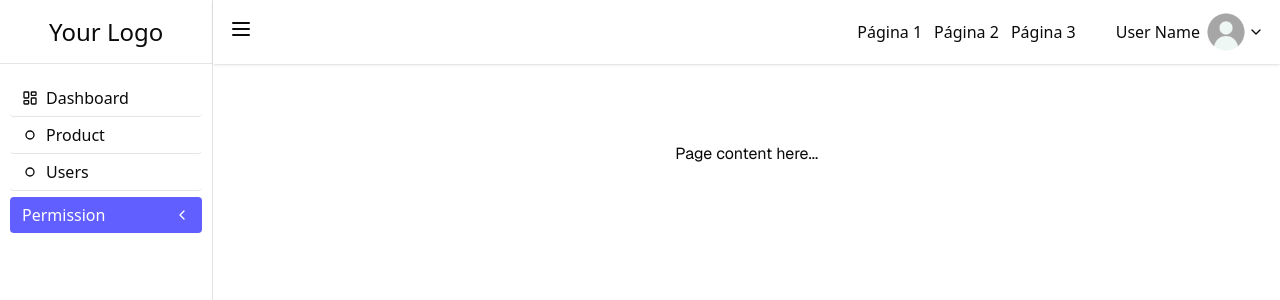
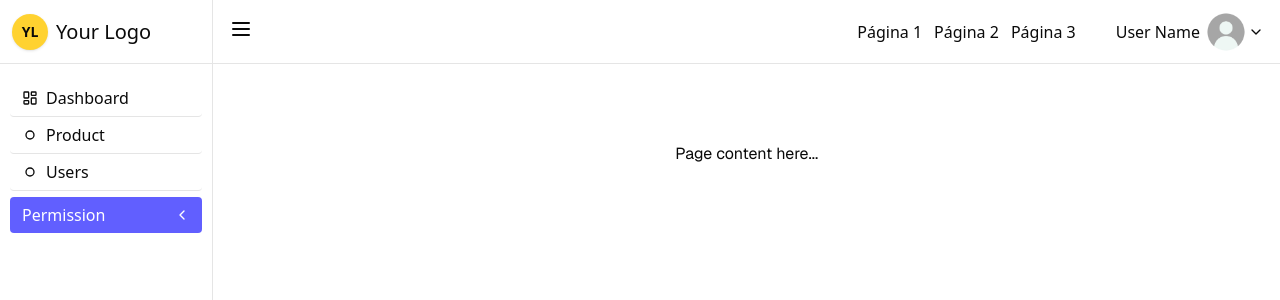
Before and after one commit to arthurHisao/Nextjs-my-own-component, a Next.js app: page / in a window 1280 px wide. Shown: the top 300 px of the page. Built offline with nearby package versions, Linux system fonts and the light colour scheme.

Commit message:
Wip: Added context and working with sidebar animation

```diff
--- a/src/app/globals.css
+++ b/src/app/globals.css
@@ -120,3 +120,24 @@
     @apply bg-background text-foreground;
   }
 }
+
+.collapse-sidebar {
+  transition: width .3s ease-in-out;
+}
+
+.collapse-sidebar-text {
+  /* transition: opacity .30s ease, visibility .30s ease; */
+  transition: opacity .50s ease-in-out, visibility 2s ease-in-out;
+  /* margin-left .3s linear, opacity .3s ease, visibility .3s ease; */
+}
+
+.collapse-sidebar-text-2 {
+  transition: opacity .25s ease-in-out, visibility 2s ease-in-out;
+}
+
+
+.collapse-sidebar-2 {
+  transition: width .3s ease-in-out, flex .3s ease-in-out;
+  /* transition: margin-left .3s ease-in-out, width .3s ease-in-out; */
+}
+/* transition: margin-left .3s ease-in-out, width .3s ease-in-out; */
--- a/src/components/Header/index.tsx
+++ b/src/components/Header/index.tsx
@@ -2,13 +2,12 @@
 
 import { Menu } from 'lucide-react'
 import { DropdownButton, DropdownContent, DropdownItem } from '../Dropdown'
-import { useState } from 'react'
 
 
 export default function Header({ onClick }: { onClick: React.MouseEventHandler<HTMLButtonElement>}) {
   return (
     <>
-      <div className="flex min-h-16 shadow sticky top-0 bg-white px-4">
+      <div className="flex min-h-16 border-b sticky top-0 bg-white px-4">
         <nav className='flex justify-between items-center w-full'>
           <div className="">
             <button className='' onClick={onClick}>
--- a/src/components/MainLayout/index.tsx
+++ b/src/components/MainLayout/index.tsx
@@ -3,6 +3,7 @@
 import { useState } from 'react'
 import Sidebar from '../Sidebar'
 import Header from '../Header'
+import { SidebarContext } from '@/context/SidebarContext'
 
 export default function MainLayout({ children }: { children: React.ReactNode }) {
   const [ isSidebarCollapsed, setSidebarCollapsed ] = useState(false)
@@ -11,22 +12,25 @@ export default function MainLayout({ children }: { children: React.ReactNode })
     setSidebarCollapsed(!isSidebarCollapsed)
   }
 
+
   return (
     <div className="relative flex flex-row justify-end flex-wrap h-screen">
+      <SidebarContext value={isSidebarCollapsed}>
         <div
             className={`
-                flex ${isSidebarCollapsed ? 'w-16' : 'flex-2 '}
+              flex ${isSidebarCollapsed ? 'w-16 collapse-sidebar' : 'flex-2 w-64 collapse-sidebar-2'}
             `}
         >
-            <Sidebar isSidebarCollapsed />
+          <Sidebar />
         </div>
 
         <div className='flex flex-10'>
-            <main className='w-full'>
-                <Header onClick={handleToggleSidebar} />
-                { children }
-            </main>
+          <main className='w-full'>
+            <Header onClick={handleToggleSidebar} />
+            { children }
+          </main>
         </div>
+      </SidebarContext>
     </div>
   )
 }
--- a/src/components/Sidebar/index.tsx
+++ b/src/components/Sidebar/index.tsx
@@ -3,18 +3,36 @@
 import Link from 'next/link'
 import { CircleSmall, LayoutDashboard } from 'lucide-react'
 import { Accordion } from '../Accordion'
+import { useContext } from 'react'
+import { SidebarContext } from '@/context/SidebarContext'
 
-export default function Sidebar({ isSidebarCollapsed }: { isSidebarCollapsed: boolean }) {
+export default function Sidebar() {
+    const isSidebarCollapsed = useContext(SidebarContext)
+    console.log('isSidebarCollapsed', isSidebarCollapsed)
+
+    const getInitials = (text: string) => {
+        const initial = text.split(' ').map(word => word[0])
+        const getInitialLetters = initial[0] + initial[initial.length -1]
+        return getInitialLetters.toUpperCase()
+    }
+
     return (
         <>
             <aside className='w-full h-screen sticky top-0'>
                 <div className='border-r h-full'>
-                    <div className='h-16 w-full flex items-center justify-center border-b'>
+                    <div className='h-16 w-full flex items-center border-b px-3'>
                         <Link
                             href="#"
-                            className={`text-2xl ${isSidebarCollapsed && 'whitespace-nowrap overflow-hidden'}`}
+                            className={`text-xl ${isSidebarCollapsed ? 'whitespace-nowrap overflow-hidden' : ''} w-full`}
                         >
+                            <div className='inline-flex items-center'>
+                                <span className="w-9 h-9 bg-amber-300 rounded-full inline-flex items-center justify-center shadow text-sm mr-2 font-bold">
+                                    { getInitials('Your Logo') }
+                                </span>
+                                <span className={`${isSidebarCollapsed ? 'opacity-0 invisible collapse-sidebar-text-2' : 'opacity-100 visible collapse-sidebar-text'}`}>
                                     Your Logo
+                                </span>
+                            </div>
                         </Link>
                     </div>
 
@@ -22,20 +40,32 @@ export default function Sidebar({ isSidebarCollapsed }: { isSidebarCollapsed: bo
                         <ul className='inline-flex flex-col justify-start w-full h-full divide-y'>
                             <li className='py-1.5 rounded'>
                                 <Link href="#" className='flex items-center gap-2 px-3'>
+                                    <div className="inline-flex items-center gap-2">
                                         <LayoutDashboard className='h-4 w-4'/>
+                                        <span className={`${isSidebarCollapsed ? 'opacity-0 invisible collapse-sidebar-text-2' : 'opacity-100 visible collapse-sidebar-text'}`}>
                                             Dashboard
+                                        </span>
+                                    </div>
                                 </Link>
                             </li>
                             <li className='py-1.5 rounded'>
                                 <Link href="#" className='flex items-center gap-2 px-3'>
+                                    <div className="inline-flex items-center gap-2">
                                         <CircleSmall className='h-4 w-4' />
+                                        <span className={`${isSidebarCollapsed ? 'opacity-0 invisible collapse-sidebar-text-2' : 'opacity-100 visible collapse-sidebar-text'}`}>
                                             Product
+                                        </span>
+                                    </div>
                                 </Link>
                             </li>
                             <li className='py-1.5 rounded'>
                                 <Link href="#" className='flex items-center gap-2 px-3'>
+                                <div className="inline-flex items-center gap-2">
                                     <CircleSmall className='h-4 w-4' />
+                                    <span className={`${isSidebarCollapsed ? 'opacity-0 invisible collapse-sidebar-text-2' : 'opacity-100 visible collapse-sidebar-text'}`}>
                                         Users
+                                    </span>
+                                </div>
                                 </Link>
                             </li>
                             <li className='py-1.5 rounded'>
--- /dev/null
+++ b/src/context/SidebarContext.ts
@@ -0,0 +1,3 @@
+import { createContext } from "react";
+
+export const SidebarContext = createContext(false)
```
Lines whose indentation alone changed are shown as unchanged.
